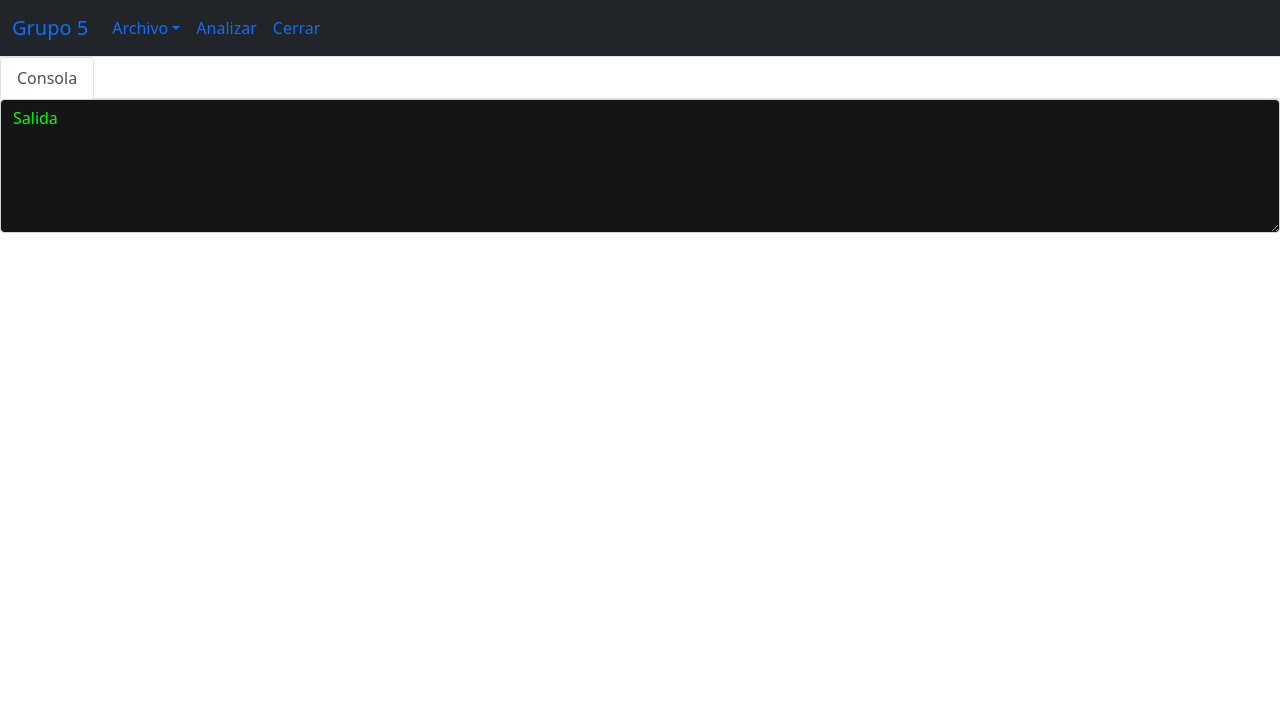
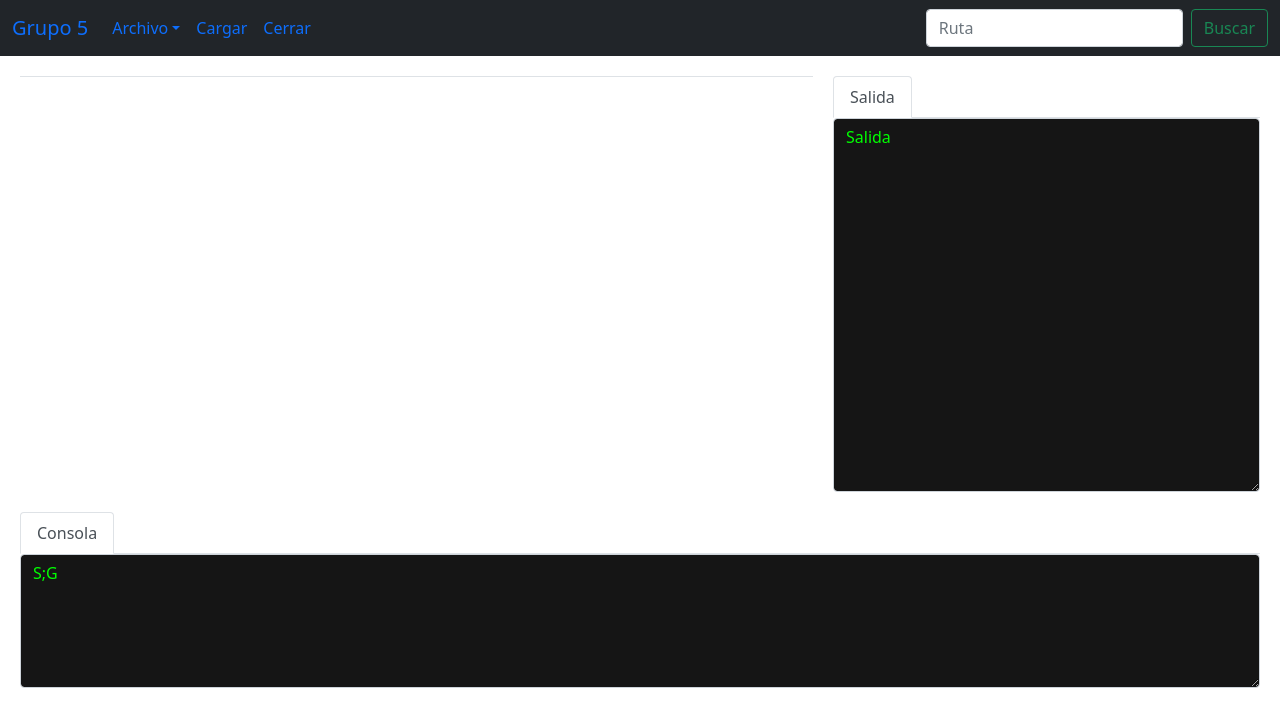
Before and after one commit to SergioG-SG/-compi2-Proyecto1, a website: page docs/index.html in a window 1280 px wide. Drawn offline with nearby package versions, Linux system fonts and the light colour scheme.

Commit message:
Actualización de index.html

```diff
--- a/docs/index.html
+++ b/docs/index.html
@@ -32,27 +32,47 @@
 						</li>
 
 						<li class="nav-item">
-							<a class="nav-link" id="btnAnalizar" role="button">Analizar</a>
+							<a class="nav-link" id="btnAnalizar" role="button">Cargar</a>
 						</li>
 
 						<li class="nav-item">
 							<a class="nav-link" id="btnCerrar" role="button" onclick="cerrarTab();">Cerrar</a>
 						</li>
 					</ul>
+
+					<form class="d-flex">
+						<input class="form-control me-2" type="search" placeholder="Ruta" aria-label="Search">
+						<button class="btn btn-outline-success" type="submit">Buscar</button>
+					</form>
 				</div>
 			</div>
 		</nav>
 	</div>
 
-	<div>
-		<nav>
-			<div class="nav nav-tabs" id="nav-tab" role="tablist"></div>
-		</nav>
+	<div style="display: flex; align-items: flex-start; margin-left: 20px; margin-right: 20px; margin-top: 20px;">
+		<div style="width: 65%; margin-right: 10px;">
+			<nav>
+				<div class="nav nav-tabs" id="nav-tab" role="tablist"></div>
+			</nav>
 
-		<div class="tab-content" id="nav-tabContent"></div>
+			<div class="tab-content" id="nav-tabContent"></div>
+		</div>
+
+		<div style="width: 35%; margin-left: 10px;">
+			<nav>
+				<div class="nav nav-tabs" id="nav-tab-salida" role="tablist">
+					<button class="nav-link active" id="nav-salida-tab" data-bs-toggle="tab" data-bs-target="#nav-salida" type="button" role="tab" aria-controls="nav-salida" aria-selected="true">Salida</button>
+				</div>
+			</nav>
+
+			<div class="tab-content" id="nav-tabContent-salida">
+				<div class="tab-pane fade active show" id="nav-salida" role="tabpanel" aria-labelledby="nav-salida-tab"><textarea class="form-control" id="textAreaSalida" rows="15" style="background-color: #151515; color: lime" disabled>Salida</textarea></div>
+			</div>
+
+		</div>
 	</div>
 
-	<div>
+	<div style="margin-left: 20px; margin-right: 20px; margin-top: 20px;">
 		<nav>
 			<div class="nav nav-tabs" id="nav-tab-console" role="tablist">
 				<button class="nav-link active" id="nav-console-tab" data-bs-toggle="tab" data-bs-target="#nav-console" type="button" role="tab" aria-controls="nav-console" aria-selected="true">Consola</button>
@@ -60,7 +80,7 @@
 		</nav>
 
 		<div class="tab-content" id="nav-tabContent-console">
-			<div class="tab-pane fade active show" id="nav-console" role="tabpanel" aria-labelledby="nav-console-tab"><textarea class="form-control" id="textAreaConsole" rows="5" style="background-color:#151515; color:lime" disabled>Salida</textarea></div>
+			<div class="tab-pane fade active show" id="nav-console" role="tabpanel" aria-labelledby="nav-console-tab"><textarea class="form-control" id="textAreaConsole" rows="5" style="background-color: #151515; color: lime" disabled>S;G</textarea></div>
 		</div>
 
 	</div>
@@ -130,7 +150,7 @@
 		element.click();
 
 		document.body.removeChild(element);
-	}
+	};
 
 	document.getElementById("btnGuardar").addEventListener("click", function () {
 		var texto = document.getElementById(activeText).value;
```
